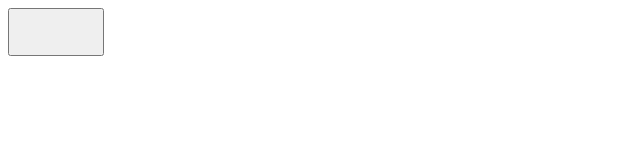
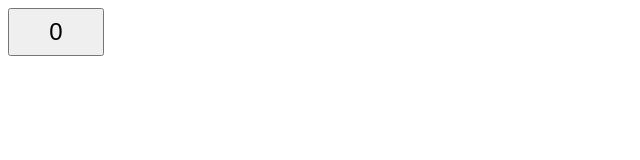
Before and after one commit to patrickd79/JS_button_that_increments, a plain HTML site: page index.html in a window 1280 px wide. Shown: the full height of the page, 0-640 px from the left. Drawn offline with Linux system fonts and the light colour scheme; files that its build step writes are made by us from their sources; files whose address does not match are found by name.

Commit message:
updated html so button starts at 0 and goes to 1
so button starts at 0 and goes to 1  on first click.

```diff
--- a/index.html
+++ b/index.html
@@ -9,7 +9,7 @@
 </head>
 
 <body>
-    <button id="btn" type="button" value=0></button>
+    <button id="btn" type="button" value=1>0</button>
     <script src="js/button.js" type="text/javascript"></script>
 </body>
 
```
